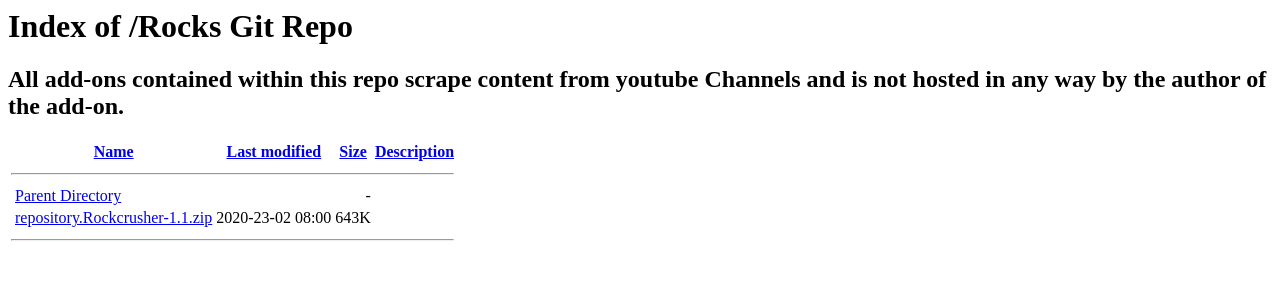
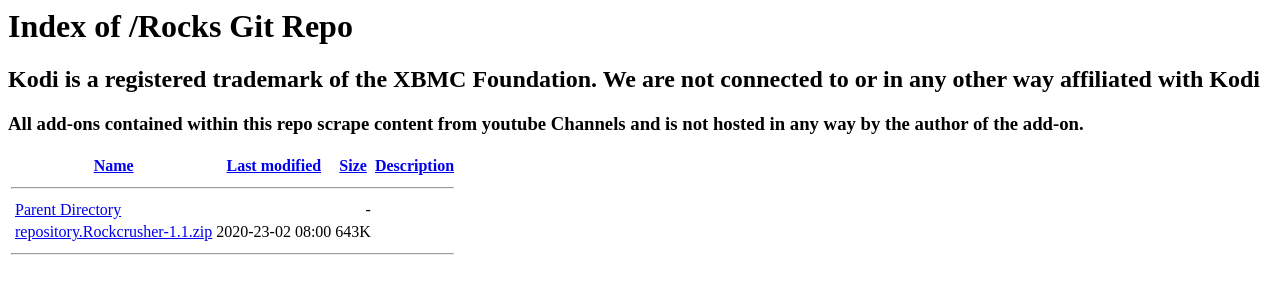
Before and after one commit to Rockcrusher01/Rock, a plain HTML site: page index.html in a window 1280 px wide. Drawn offline with Linux system fonts and the light colour scheme.

Commit message:
Add files via upload

```diff
--- a/index.html
+++ b/index.html
@@ -5,7 +5,8 @@
  </head>
  <body>
 <h1>Index of /Rocks Git Repo</h1>
-<h2>All add-ons contained within this repo scrape content from youtube Channels and is not hosted in any way by the author of the add-on.</h2>
+<h2>Kodi is a registered trademark of the XBMC Foundation. We are not connected to or in any other way affiliated with Kodi</h2>
+<h3>All add-ons contained within this repo scrape content from youtube Channels and is not hosted in any way by the author of the add-on.</h3>
   <table>
    <tr><th valign="top"></th><th><a href="?C=N;O=D">Name</a></th><th><a href="?C=M;O=A">Last modified</a></th><th><a href="?C=S;O=A">Size</a></th><th><a href="?C=D;O=A">Description</a></th></tr>
    <tr><th colspan="5"><hr></th></tr>
```
